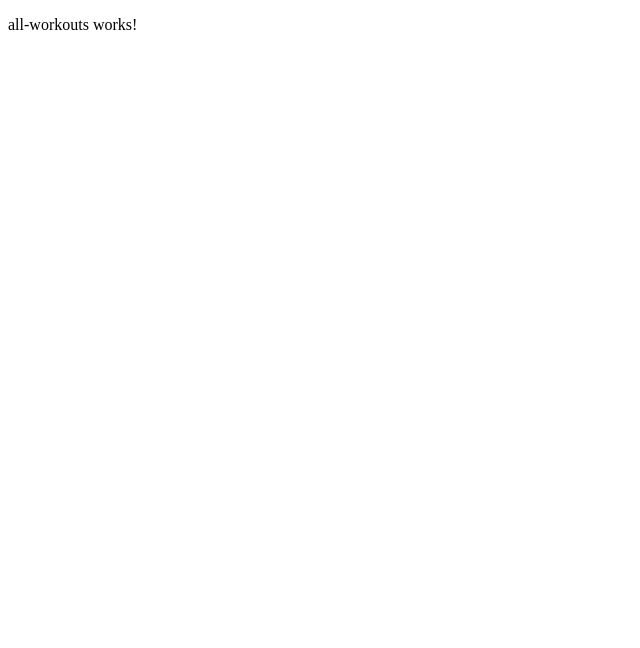
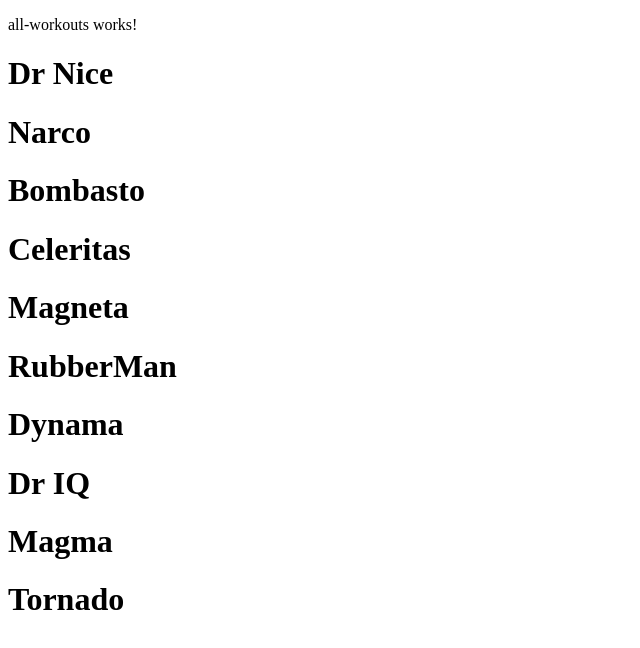
Before and after one commit to Myagis/CurlMaster, an Angular app in the folder curlMaster/: page / in a window 1280 px wide. Shown: the top 648 px of the page, without its empty margins (0-640 px from the left). Built offline with nearby package versions, Linux system fonts and the light colour scheme.

Commit message:
list of workouts

```diff
--- a/curlMaster/src/app/components/all-workouts/all-workouts.component.html
+++ b/curlMaster/src/app/components/all-workouts/all-workouts.component.html
@@ -1 +1,5 @@
 <p>all-workouts works!</p>
+
+<div *ngFor="let workout of workouts">
+  <h1>{{ workout.name }}</h1>
+</div>
--- a/curlMaster/src/app/components/all-workouts/all-workouts.component.ts
+++ b/curlMaster/src/app/components/all-workouts/all-workouts.component.ts
@@ -1,4 +1,6 @@
 import { Component, OnInit } from '@angular/core';
+import { WORKOUT } from '../../shared/workout';
+import { WORKOUTS } from '../../shared/mock-workouts';
 
 @Component({
   selector: 'app-all-workouts',
@@ -6,6 +8,8 @@ import { Component, OnInit } from '@angular/core';
   styleUrls: ['./all-workouts.component.css'],
 })
 export class AllWorkoutsComponent implements OnInit {
+  workouts: WORKOUT[] = WORKOUTS;
+
   constructor() {}
 
   ngOnInit(): void {}
--- /dev/null
+++ b/curlMaster/src/app/shared/mock-workouts.ts
@@ -0,0 +1,14 @@
+import { WORKOUT } from './workout';
+
+export const WORKOUTS: WORKOUT[] = [
+  { id: 11, name: 'Dr Nice' },
+  { id: 12, name: 'Narco' },
+  { id: 13, name: 'Bombasto' },
+  { id: 14, name: 'Celeritas' },
+  { id: 15, name: 'Magneta' },
+  { id: 16, name: 'RubberMan' },
+  { id: 17, name: 'Dynama' },
+  { id: 18, name: 'Dr IQ' },
+  { id: 19, name: 'Magma' },
+  { id: 20, name: 'Tornado' },
+];
--- /dev/null
+++ b/curlMaster/src/app/shared/workout.ts
@@ -0,0 +1,4 @@
+export interface WORKOUT {
+  id: number;
+  name: string;
+}
```
